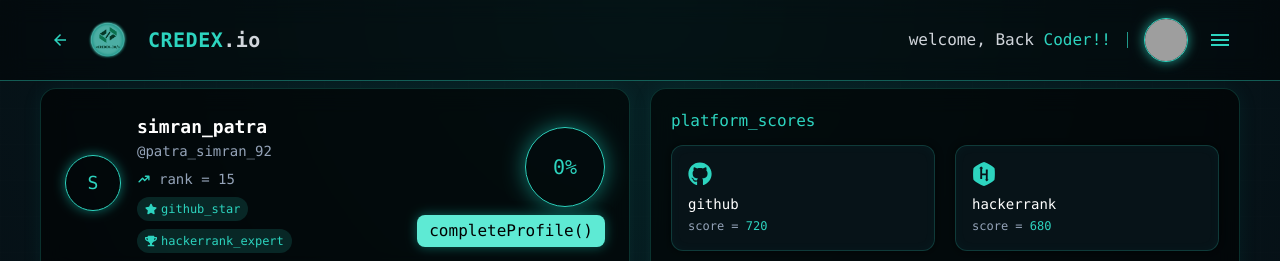
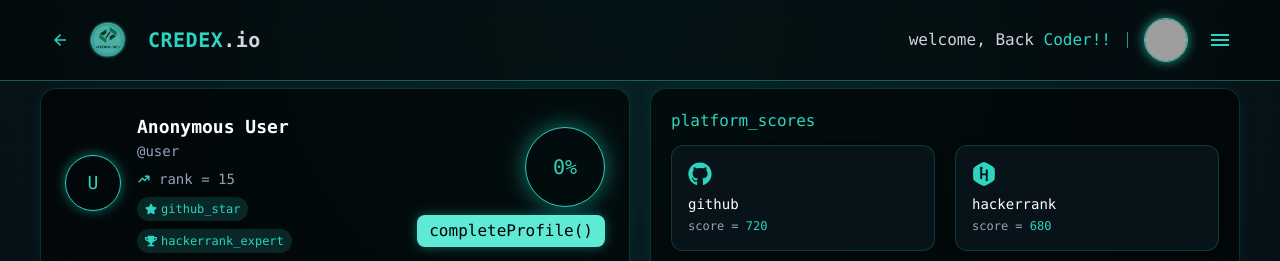
Before and after one commit to cooldkt143/CREDEX.io, a React (Vite) app: page /profile in a window 1280 px wide. Shown: the top 261 px of the page. Built offline with nearby package versions, Linux system fonts and the light colour scheme; no server answers; grey boxes are pictures that could not be loaded.

Commit message:
Profile is editied

```diff
--- a/src/pages/Profile.jsx
+++ b/src/pages/Profile.jsx
@@ -17,6 +17,9 @@ import {
 } from "react-icons/fa";
 import { SiLeetcode } from "react-icons/si";
 import Header from "../components/Header";
+import { auth } from "../firebase";
+import { onAuthStateChanged } from "firebase/auth";
+import { useEffect, useState } from "react";
 
 /* Animations */
 const fadeUp = {
@@ -61,6 +64,16 @@ const education = [
 ];
 
 const Profile = () => {
+  const [user, setUser] = useState(null);
+
+  useEffect(() => {
+    const unsub = onAuthStateChanged(auth, (currentUser) => {
+      setUser(currentUser);
+    });
+
+    return () => unsub();
+  }, []);
+
   return (
     <motion.div
       initial="hidden"
@@ -90,16 +103,26 @@ const Profile = () => {
           {/* PROFILE CARD */}
           <motion.div variants={fadeUp} className={`${card} p-6 w-full`}>
             <div className="flex gap-4 items-center">
-              <div className="w-14 h-14 rounded-full border border-teal-400 text-teal-400 flex items-center justify-center font-mono text-lg shadow-[0_0_12px_rgba(20,184,166,0.6)]">
-                S
+              <div className="w-14 h-14 rounded-full border border-teal-400 overflow-hidden flex items-center justify-center shadow-[0_0_12px_rgba(20,184,166,0.6)]">
+                {user?.photoURL ? (
+                  <img
+                    src={user.photoURL}
+                    alt="profile"
+                    className="w-full h-full object-cover"
+                  />
+                ) : (
+                  <span className="text-teal-400 font-mono text-lg">
+                    {user?.displayName?.charAt(0).toUpperCase() || "U"}
+                  </span>
+                )}
               </div>
 
               <div className="flex-1">
                 <h2 className="text-base sm:text-lg font-semibold text-white font-mono">
-                  simran_patra
+                  {user?.displayName || "Anonymous User"}
                 </h2>
                 <p className="text-xs sm:text-sm text-slate-400 font-mono">
-                  @patra_simran_92
+                  {generateHandle(user)}
                 </p>
 
                 <div className="flex items-center gap-2 mt-2 text-xs sm:text-sm text-slate-400 font-mono">
@@ -227,6 +250,20 @@ const Profile = () => {
   );
 };
 
+const generateHandle = (user) => {
+  if (!user) return "@user";
+
+  if (user.email) {
+    const nameFromEmail = user.email.split("@")[0];
+    return `@${nameFromEmail.toLowerCase()}`;
+  }
+
+  const base =
+    user.displayName?.replace(/\s+/g, "").toLowerCase() || "user";
+  const random = Math.floor(100 + Math.random() * 900); // 3-digit
+  return `@${base}${random}`;
+};
+
 /* Components */
 const Card = ({ title, children }) => (
   <motion.div variants={fadeUp} className={`${card} p-5 w-full`}>
```
